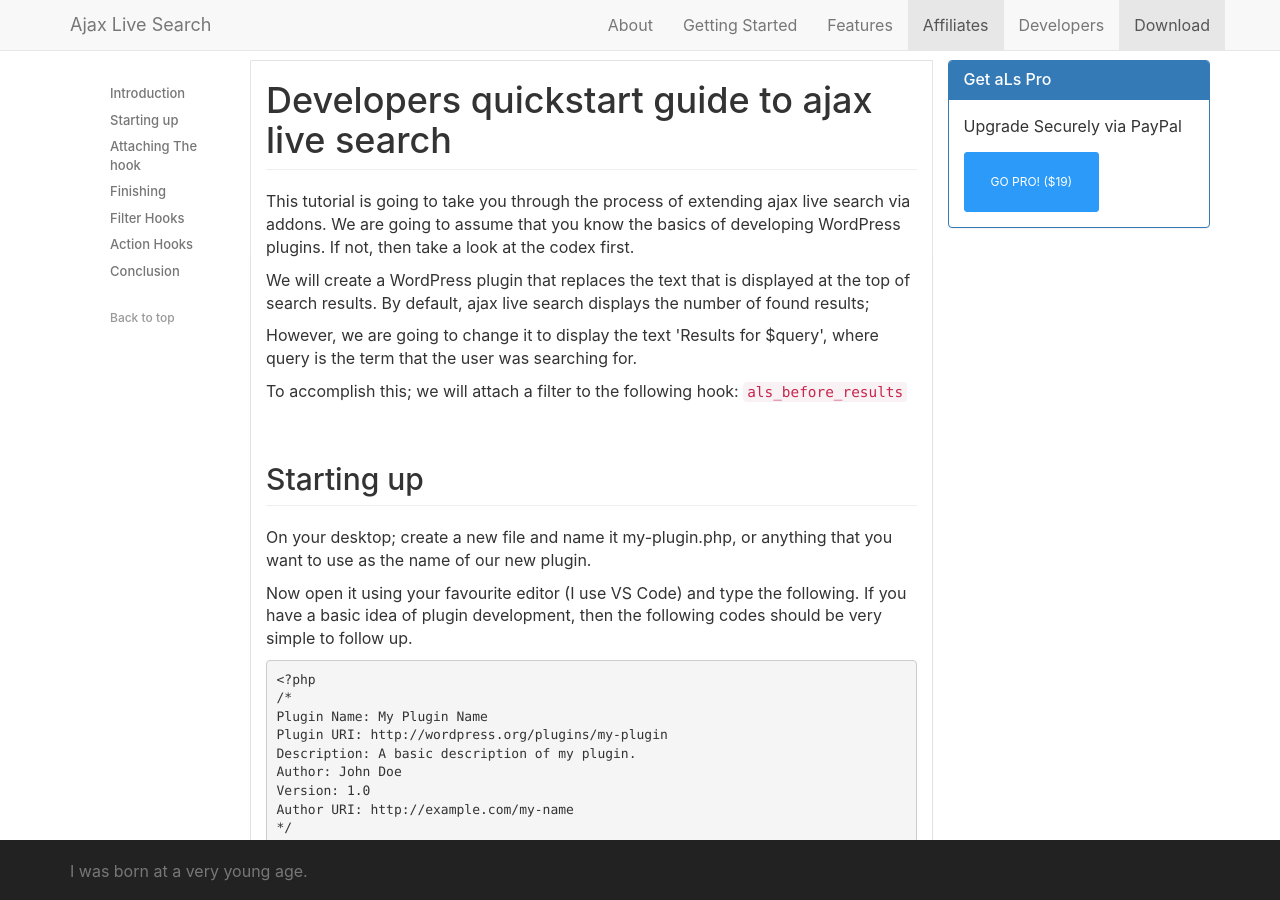
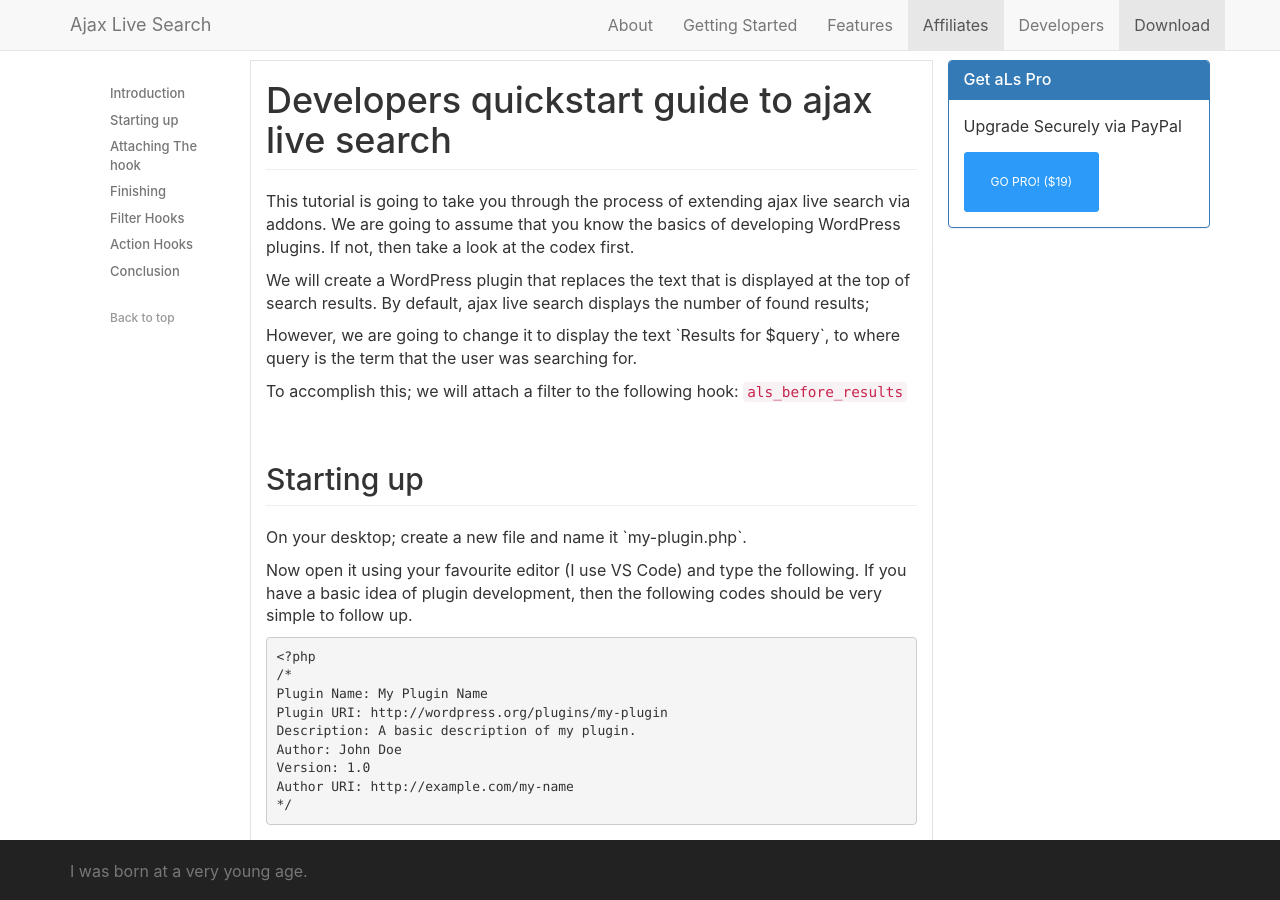
Before and after one commit to picocodes/ajax-live-search, a Jekyll site: the page built from developers-quickstart.html, in a window 1280 px wide and 900 px high. Built offline with Jekyll 4.4.1, drawn with Linux system fonts in a browser that asks for light colours; nearby versions of some CDN libraries.

Commit message:
Update developers-quickstart.html

```diff
--- a/developers-quickstart.html
+++ b/developers-quickstart.html
@@ -19,7 +19,7 @@ lead: "Learn how to write addons that extend Ajax Live search plugin"
 <!-- Starting up -->
 <div class="bs-docs-section">
   <h2 id="begin" class="page-header">Starting up</h2>
-  <p>On your desktop; create a new file and name it my-plugin.php, or anything that you want to use as the name of our new plugin.</p>
+  <p>On your desktop; create a new file and name it `my-plugin.php`.</p>
   <p> Now open it using your favourite editor (I use VS Code) and type the following. If you have a basic idea of plugin development, then the following codes should be very simple to follow up.</p>
 <pre>
 &lt?php
```
Also changed, not shown: other parts of developers-quickstart.html (+1 -1 lines).
